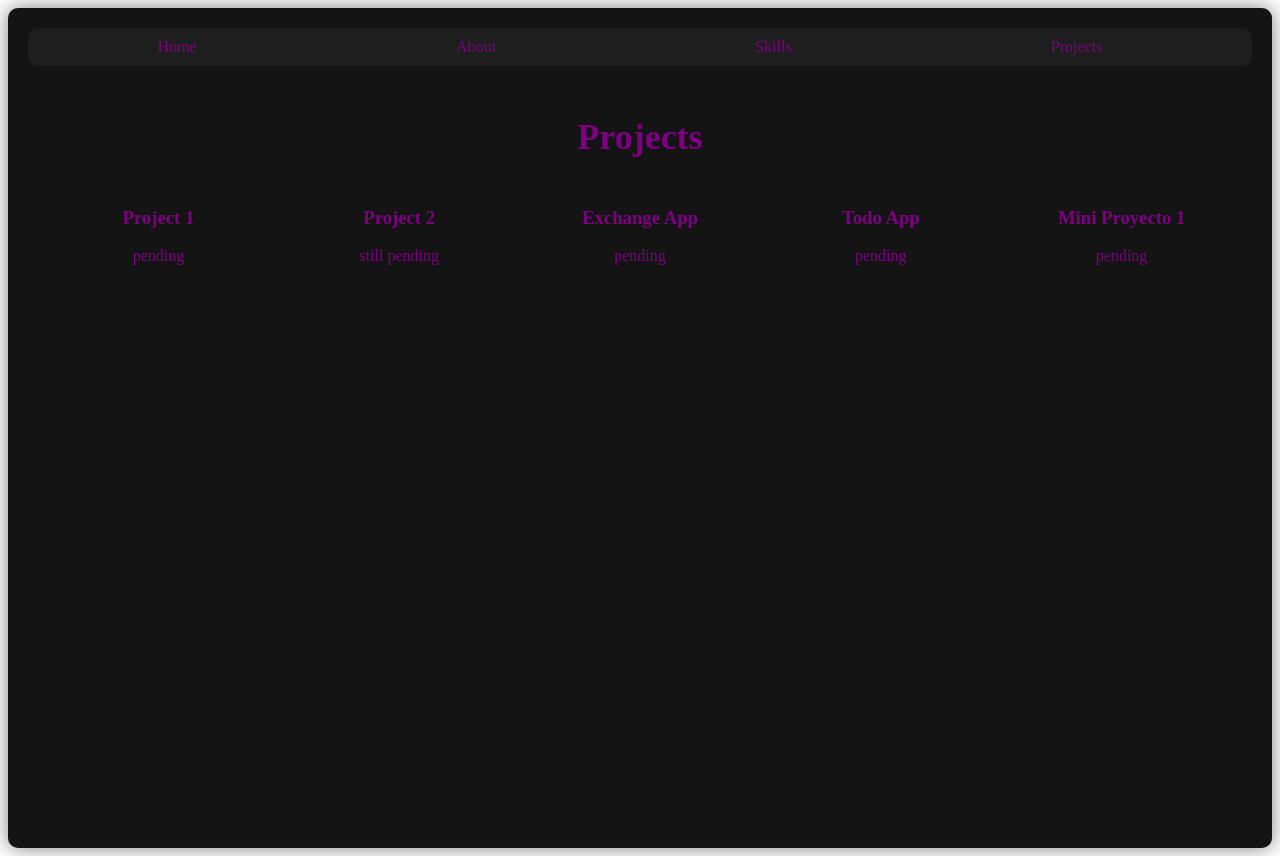
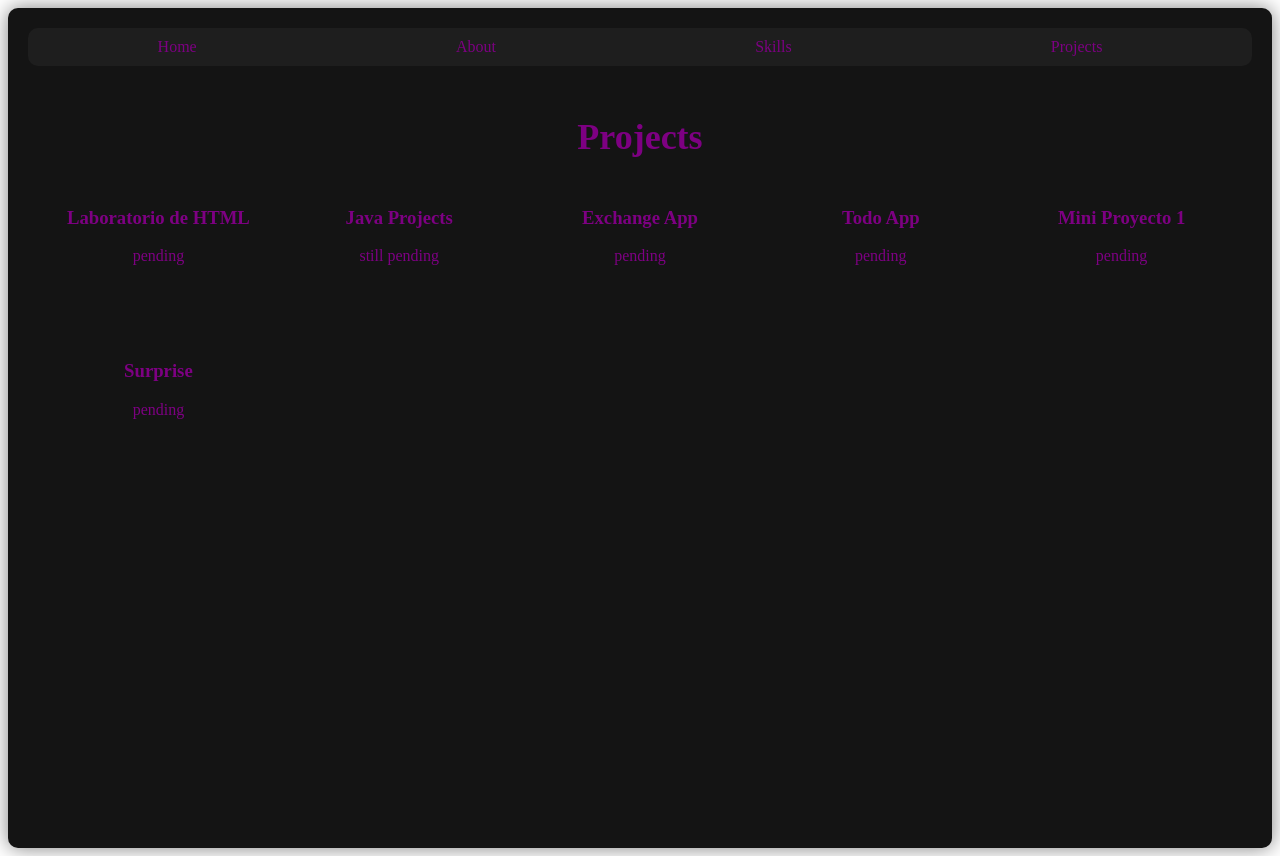
Before and after one commit to 110220004/myReact-portfolio, a React (Create React App) app: page /projects in a window 1280 px wide. Built offline with nearby package versions, Linux system fonts and the light colour scheme.

Commit message:
another update to projects.js
added the names of the projects (description still pending)

```diff
--- a/src/components/Projects.js
+++ b/src/components/Projects.js
@@ -3,14 +3,14 @@ import React, { useState } from 'react';
 const Projects = () => {
   const [projects] = useState([
     {
-      name: 'Project 1',
+      name: 'Laboratorio de HTML',
       description: 'pending',
-      link: 'https://www.youtube.com/watch?v=dQw4w9WgXcQ'
+      link: 'https://github.com/110220004/EC2-Laboratorio-de-HTML'
     },
     {
-      name: 'Project 2',
+      name: 'Java Projects',
       description: 'still pending',
-      link: 'https://www.example.com'
+      link: 'https://github.com/110220004/java_projects'
     },
     {
       name: 'Exchange App',
@@ -27,7 +27,11 @@ const Projects = () => {
       description: 'pending',
       link: 'https://github.com/110220004/MP1-Mini-Proyecto-1'
     },
-    // ... other projects
+    {
+      name: 'Surprise',
+      description: 'pending',
+      link: 'https://www.youtube.com/watch?v=dQw4w9WgXcQ'
+    },
   ]);
 
   return (
```
